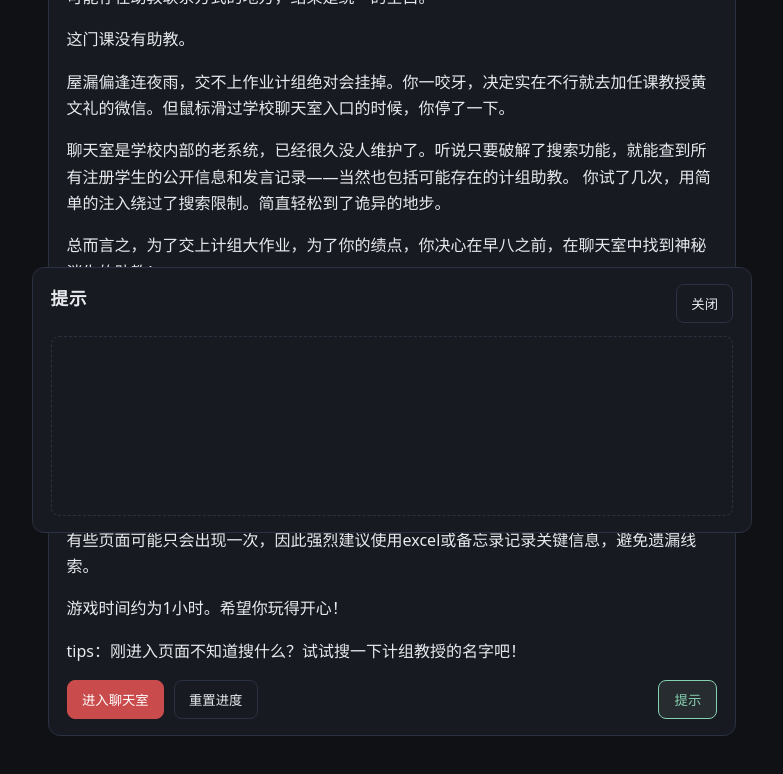
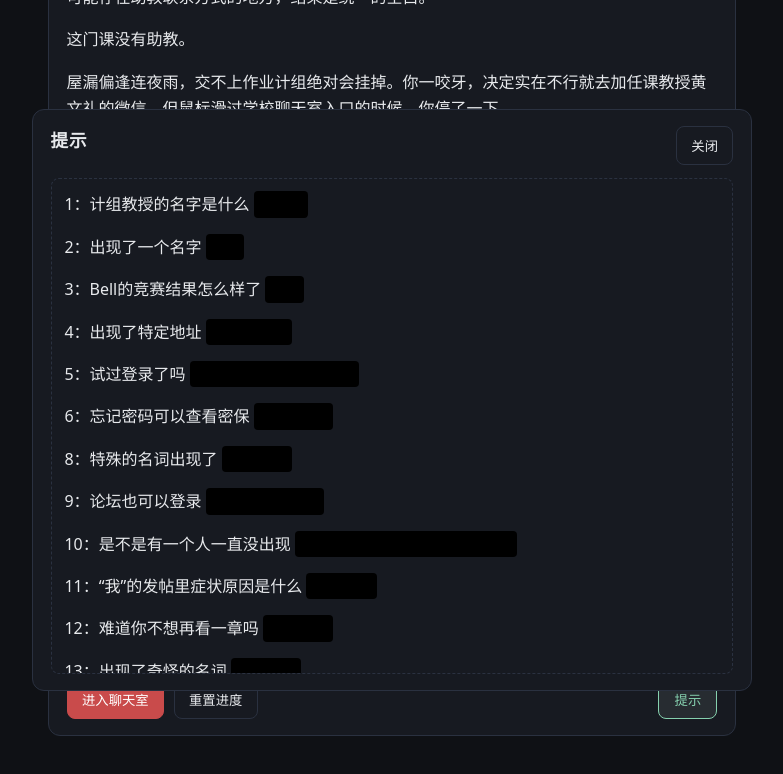
Before and after one commit to TaijinKyofushou/pheonixARG, a Vue app: page /node/0 in a window 1280 px wide. Both pictures are taken after a click on the button "提示". Shown: the part 396-1170 px from the top of the page, without its empty margins (248-1031 px from the left). Built offline with nearby package versions, Linux system fonts and the light colour scheme; a web font is replaced by a local one.

Commit message:
增加提示

```diff
--- a/src/views/HomeView.vue
+++ b/src/views/HomeView.vue
@@ -91,7 +91,27 @@ function closeTips() {
           <h2 class="section-title">提示</h2>
           <button type="button" class="ghost" @click="closeTips">关闭</button>
         </header>
-        <div class="tips-body"></div>
+        <div class="tips-body">
+          <p class="p">1：计组教授的名字是什么  <span class="keyword">黄文礼</span></p>
+          <p class="p">2：出现了一个名字  <span class="keyword">张杨</span></p>
+          <p class="p">3：Bell的竞赛结果怎么样了 <span class="keyword">美赛</span></p>
+          <p class="p">4：出现了特定地址 <span class="keyword">教三地下室</span></p>
+          <p class="p">5：试过登录了吗 <span class="keyword">右上角登录April的账号</span></p>
+          <p class="p">6：忘记密码可以查看密保 <span class="keyword">66605088</span></p>
+          <p class="p">8：特殊的名词出现了 <span class="keyword">凤凰还愿</span></p>
+          <p class="p">9：论坛也可以登录 <span class="keyword">右上角点击登录</span></p>
+          <p class="p">10：是不是有一个人一直没出现 <span class="keyword">账号：Deposit 密码：Deposit</span></p>
+          <p class="p">11：“我”的发帖里症状原因是什么 <span class="keyword">薪火焚身</span></p>
+          <p class="p">12：难道你不想再看一章吗 <span class="keyword">玄坛秘笺</span></p>
+          <p class="p">13：出现了奇怪的名词 <span class="keyword">爝火赓炁</span></p>
+          <p class="p">14：（较难）最下方有一行小字 <span class="keyword">重明龛</span></p>
+          <p class="p">15：在聊天室搜索过吗 <span class="keyword">重明龛</span></p>
+          <p class="p">16：一个很特殊的日期 <span class="keyword">登录Collide账号，密码为20100807</span></p>
+          <p class="p">17：Collide在哪里 <span class="keyword">北医三院</span></p>
+          <p class="p">18：（较难）电子病历是用谁的账号打开的  <span class="keyword">Bell的所有账号都是同一个密码</span> <span class="keyword">网页url可以看到登录信息</span> <span class="keyword">GUtoA7sX</span></p>
+          <p class="p">19：谜语人 <span class="keyword">不是谜语人，是谜语人</span></p>
+          <p class="p">20：谜语人 <span class="keyword">不是谜语人，是谜语人</span></p>
+        </div>
       </section>
     </div>
   </div>
@@ -193,8 +213,33 @@ function closeTips() {
 }
 .tips-body {
   min-height: 180px;
+  max-height: min(62vh, 520px);
+  overflow-y: auto;
   border: 1px dashed var(--color-border);
   border-radius: 8px;
   margin-top: 0.8rem;
+  padding: 0.8rem;
+  scrollbar-width: thin;
+  scrollbar-color: rgba(255, 255, 255, 0.24) transparent;
+}
+.tips-body::-webkit-scrollbar {
+  width: 8px;
+}
+.tips-body::-webkit-scrollbar-track {
+  background: transparent;
+}
+.tips-body::-webkit-scrollbar-thumb {
+  background: rgba(255, 255, 255, 0.24);
+  border-radius: 999px;
+}
+.tips-body::-webkit-scrollbar-thumb:hover {
+  background: rgba(255, 255, 255, 0.38);
+}
+.keyword {
+  display: inline-block;
+  padding: 0 0.2em;
+  border-radius: 4px;
+  background: #000;
+  color: #000;
 }
 </style>
```
